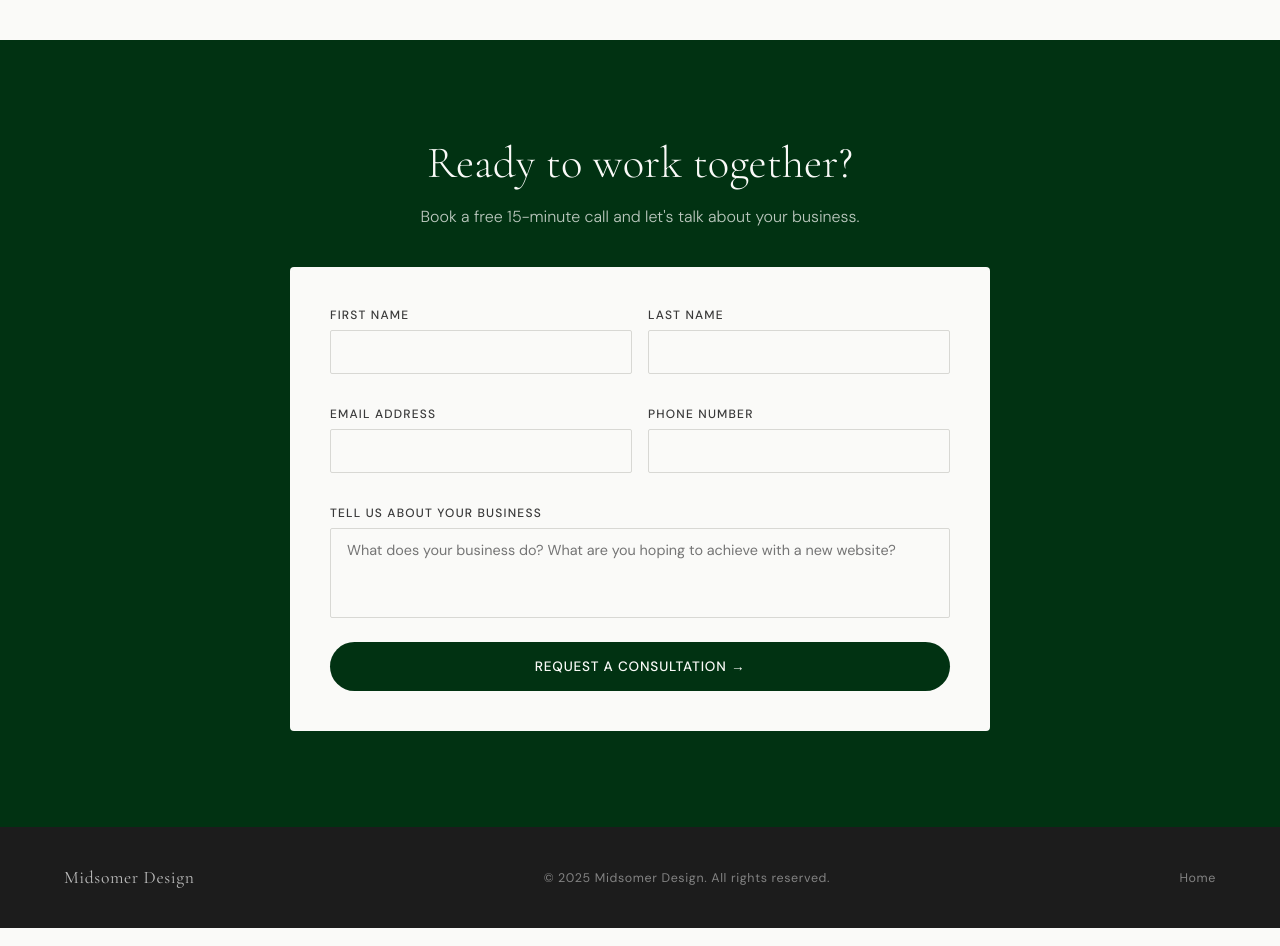
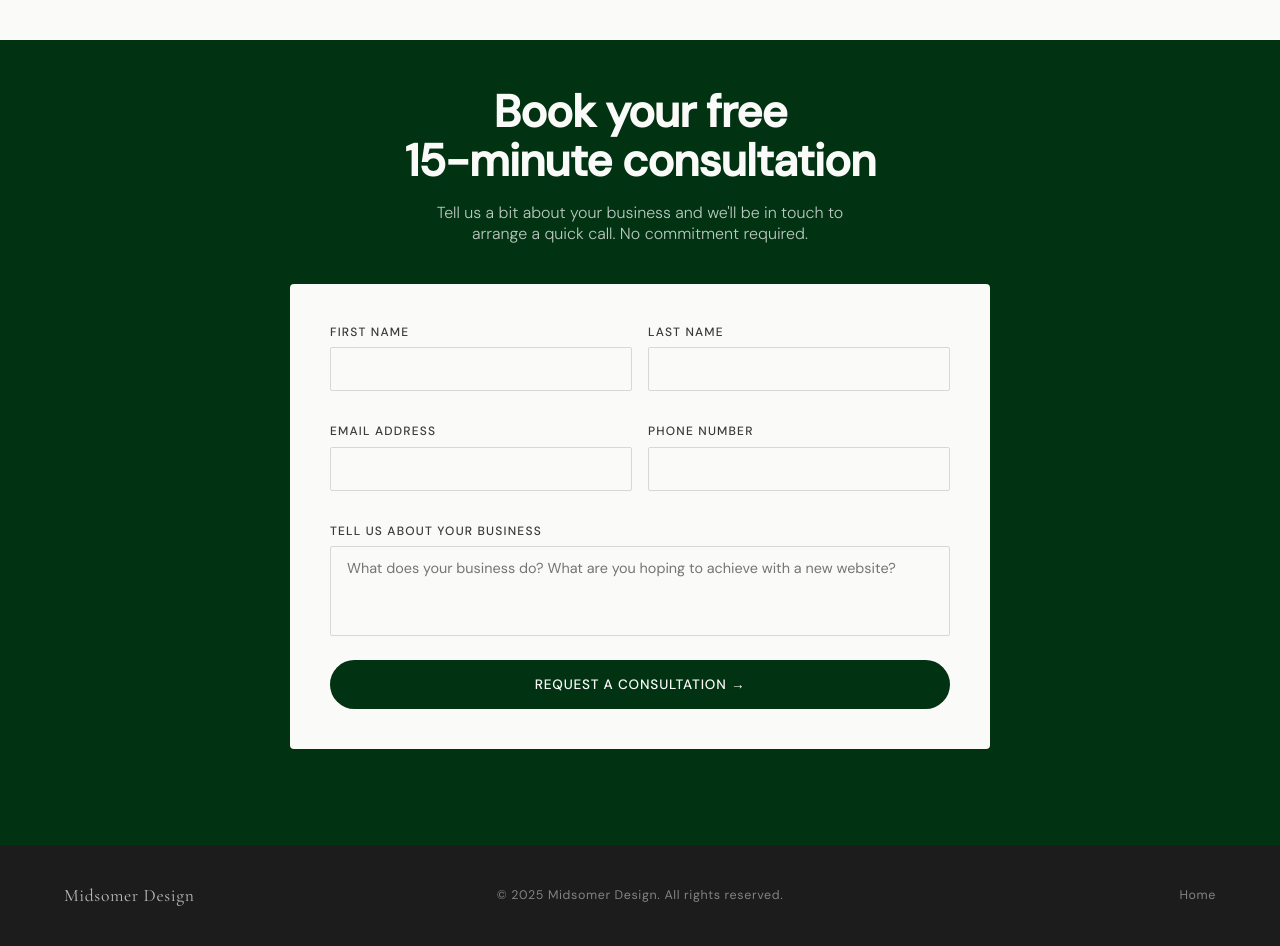
Before and after one commit to victoriasomer/midsomer-design, a plain HTML site: page about.html in a window 1280 px wide. Shown: the part 1460-2406 px from the top of the page. Drawn offline with nearby package versions, Linux system fonts and the light colour scheme.

Commit message:
Add files via upload

```diff
--- a/about.html
+++ b/about.html
@@ -37,7 +37,7 @@
     .nav-cta { background: var(--forest) !important; color: var(--white) !important; padding: 0.55rem 1.3rem !important; border-radius: 999px; }
     .nav-cta:hover { background: var(--forest-mid) !important; }
     .nav-cta-mobile { display: none; }
-    @media (max-width: 600px) { .nav-links { display: none; } .nav-cta-mobile { display: inline-block; padding: 0.45rem 0.9rem !important; font-size: 0.72rem; } }
+    @media (max-width: 600px) { .nav-links { display: none; } .nav-cta-mobile { display: inline-block; padding: 0.45rem 0.9rem !important; font-size: 0.88rem; font-weight: 600; text-decoration: none; margin-left: auto; } }
 
     /* PAGE */
     .page-header {
@@ -99,8 +99,8 @@
     .divider { border: none; border-top: 1px solid var(--grey-border); max-width: 1000px; margin: 0 auto; }
 
     /* CTA / CONTACT */
-    .about-cta { background: var(--forest); color: var(--white); padding: 6rem 5%; text-align: center; }
-    .about-cta h2 { font-family: 'Cormorant Garamond', serif; font-size: clamp(2rem, 3.5vw, 3rem); font-weight: 300; margin-bottom: 1rem; }
+    .about-cta { background: var(--forest); color: var(--white); padding: 3rem 5% 6rem; text-align: center; }
+    .about-cta h2 { font-family: 'DM Sans', sans-serif; font-size: clamp(2rem, 3.5vw, 3rem); font-weight: 700; letter-spacing: -0.02em; line-height: 1.1; margin-bottom: 1rem; }
     .about-cta > p { font-size: 1rem; font-weight: 300; opacity: 0.75; margin-bottom: 2.5rem; max-width: 440px; margin-left: auto; margin-right: auto; }
     .btn-primary { background: var(--white); color: var(--forest); padding: 0.85rem 2rem; border: none; border-radius: 999px; font-family: 'DM Sans', sans-serif; font-size: 0.85rem; font-weight: 500; letter-spacing: 0.06em; text-transform: uppercase; cursor: pointer; transition: opacity 0.2s; text-decoration: none; display: inline-block; }
     .btn-primary:hover { opacity: 0.85; }
@@ -121,6 +121,8 @@
 
     /* FOOTER */
     footer { background: var(--grey-dark); color: rgba(255,255,255,0.45); padding: 2.5rem 5%; display: flex; align-items: center; justify-content: space-between; font-size: 0.78rem; letter-spacing: 0.05em; }
+    footer > :first-child { flex: 1; }
+    footer > :last-child { flex: 1; justify-content: flex-end; }
     footer a { color: rgba(255,255,255,0.45); text-decoration: none; }
     footer a:hover { color: white; }
     .footer-logo { font-family: 'Cormorant Garamond', serif; font-size: 1.1rem; color: rgba(255,255,255,0.7); font-weight: 400; }
@@ -232,7 +234,7 @@
 <div class="page-header fade-up">
   <p class="page-eyebrow">The people behind the work</p>
   <h1 class="page-title">Our Team</h1>
-  <p class="page-sub">We're two founders who believe every small business deserves a great website — without the big agency price tag.</p>
+  <p class="page-sub">We're two founders who believe every small business deserves a great website — without the big upfront cost.</p>
 </div>
 
 <section class="founders">
@@ -280,8 +282,8 @@
 </section>
 
 <div class="about-cta">
-  <h2>Ready to work together?</h2>
-  <p>Book a free 15-minute call and let's talk about your business.</p>
+  <h2>Book your free<br>15-minute consultation</h2>
+  <p>Tell us a bit about your business and we'll be in touch to arrange a quick call. No commitment required.</p>
   <div class="contact-form fade-up">
     <div id="about-form-success" class="form-success">
       <h3>Thanks! We'll be in touch soon.</h3>
```
Also changed, not shown: index.html (+5 -1 lines).
